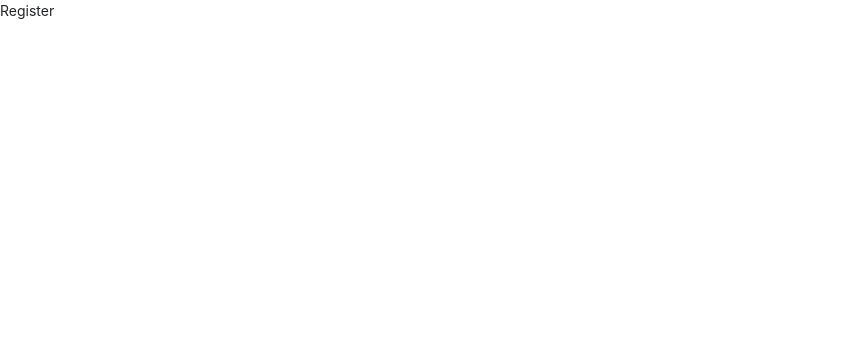
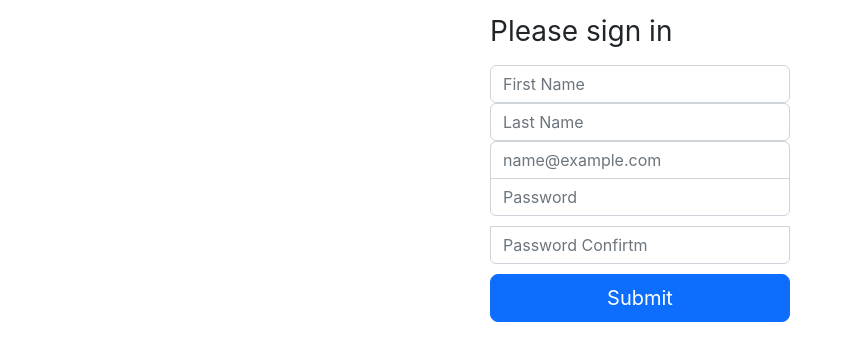
Before and after one commit to saashd/react-admin, a React (Create React App) app: page /register in a window 1280 px wide. Shown: the top 360 px of the page, without its empty margins (0-852 px from the left). Built offline with nearby package versions, Linux system fonts and the light colour scheme.

Commit message:
Added Registration Page

```diff
--- /dev/null
+++ b/src/Login.css
@@ -0,0 +1,22 @@
+
+
+.form-signin {
+  max-width: 330px;
+  padding: 15px;
+}
+
+.form-signin .form-floating:focus-within {
+  z-index: 2;
+}
+
+.form-signin input[type="email"] {
+  margin-bottom: -1px;
+  border-bottom-right-radius: 0;
+  border-bottom-left-radius: 0;
+}
+
+.form-signin input[type="password"] {
+  margin-bottom: 10px;
+  border-top-left-radius: 0;
+  border-top-right-radius: 0;
+}
--- a/src/pages/Register.tsx
+++ b/src/pages/Register.tsx
@@ -1,8 +1,39 @@
-import React from "react";
+import React, {ChangeEvent, SyntheticEvent, useState} from "react";
+import '../Login.css'
 
 function Register() {
+    const [state, setState] = useState({firstName: "", lastName: "", email: "", password: "", passwordConfirm: ""})
+    const handleChange = (e: ChangeEvent<HTMLInputElement>) => {
+        setState({...state, [e.target.id]: e.target.value})
 
-    return (<div>Register</div>);
+    };
+    const submit = (e: SyntheticEvent) => {
+        e.preventDefault();
+        console.log(state)
+
+    };
+
+    return (<div>
+        <main className="form-signin w-100 m-auto">
+            <form onSubmit={submit}>
+                <h1 className="h3 mb-3 fw-normal">Please sign in</h1>
+                <input id="firstName" type="text" className="form-control" placeholder="First Name" required
+                       onChange={handleChange}/>
+                <input id="lastName" type="text" className="form-control" placeholder="Last Name" required
+                       onChange={handleChange}/>
+                <input id="email" type="email" className="form-control" placeholder="name@example.com" required
+                       onChange={handleChange}/>
+                <input id="password" type="password" className="form-control" placeholder="Password" required
+                       onChange={handleChange}/>
+                <input id="passwordConfirm" type="password" className="form-control" placeholder="Password Confirtm"
+                       required
+                       onChange={handleChange}/>
+
+                <button className="w-100 btn btn-lg btn-primary" type="submit">Submit</button>
+
+            </form>
+        </main>
+    </div>);
 
 }
 
```
